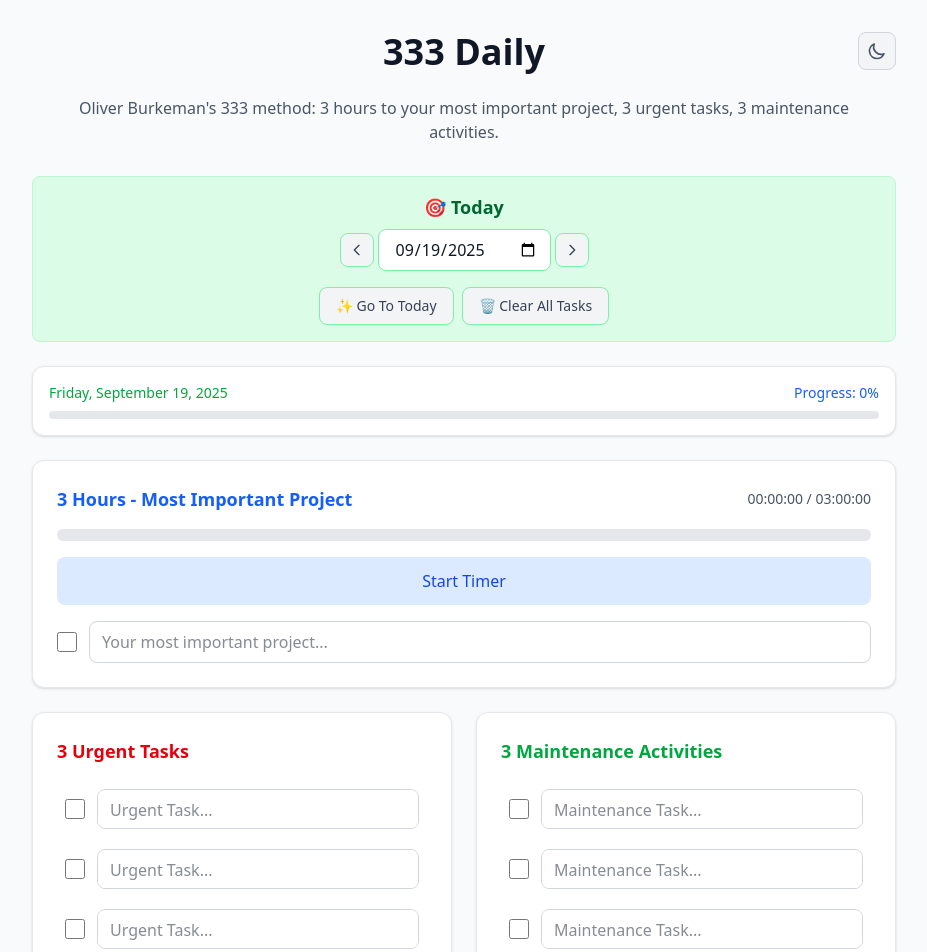
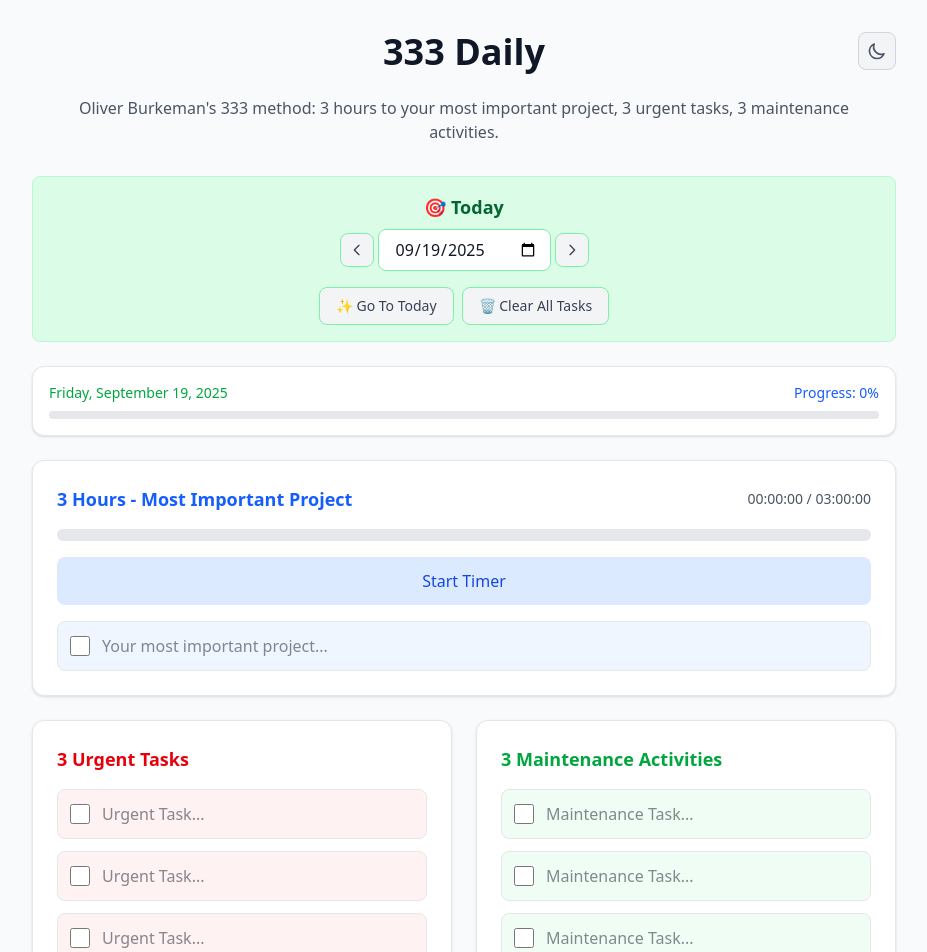
Before and after one commit to rthrs/333daily, a React (Vite) app: page / in a window 1280 px wide. Shown: the top 952 px of the page, without its empty margins (176-1103 px from the left). Built offline with nearby package versions, Linux system fonts and the light colour scheme.

Commit message:
feat: udpate task entries styling

```diff
--- a/src/components/ProjectCategory.jsx
+++ b/src/components/ProjectCategory.jsx
@@ -1,6 +1,7 @@
 import React from 'react'
 import { useDateContext } from '../contexts/DateContext'
 import { formatTime, getTimeProgress } from '../utils/timeUtils'
+import ProjectItem from './ProjectItem'
 
 const ProjectCategory = ({
   title,
@@ -53,22 +54,13 @@
       </div>
 
       <div className="space-y-3">
-        <div className="flex items-center space-x-3">
-          <input
-            type="checkbox"
-            checked={completedTasks}
-            onChange={() => onToggleTask(category)}
-            className="checkbox"
-          />
-          <input
-            key={`project-${currentDate}`}
-            type="text"
-            value={tasks}
-            onChange={(e) => onUpdateTask(category, null, e.target.value)}
-            placeholder="Your most important project..."
-            className={`input-field input-field-dark flex-1 ${completedTasks ? 'line-through text-gray-500 dark:text-gray-400' : ''}`}
-          />
-        </div>
+        <ProjectItem
+          task={tasks}
+          completed={completedTasks}
+          onToggle={() => onToggleTask(category)}
+          onUpdate={(value) => onUpdateTask(category, null, value)}
+          placeholder="Your most important project..."
+        />
       </div>
     </div>
   )
--- /dev/null
+++ b/src/components/ProjectItem.jsx
@@ -0,0 +1,56 @@
+import React, { useEffect, useRef } from 'react'
+import { useDateContext } from '../contexts/DateContext'
+
+const ProjectItem = ({
+  task,
+  completed,
+  onToggle,
+  onUpdate,
+  placeholder
+}) => {
+  const { currentDate } = useDateContext()
+  const textareaRef = useRef(null)
+
+  // Auto-resize textarea on mount and when task changes
+  useEffect(() => {
+    if (textareaRef.current) {
+      // Reset height to 'auto' first to get accurate scrollHeight measurement
+      // This ensures the textarea can both shrink and grow properly
+      textareaRef.current.style.height = 'auto'
+      textareaRef.current.style.height = textareaRef.current.scrollHeight + 'px'
+    }
+  }, [task])
+
+  return (
+    <div className="flex items-center px-3 py-1 rounded-lg bg-blue-50 dark:bg-blue-900/20 border border-gray-200 dark:border-gray-700 hover:bg-blue-100 dark:hover:bg-blue-900/30">
+      {/* Checkbox */}
+      <input
+        type="checkbox"
+        checked={completed}
+        onChange={onToggle}
+        className="checkbox"
+      />
+
+      {/* Project textarea */}
+      <textarea
+        ref={textareaRef}
+        key={`project-input-${currentDate}`}
+        value={task}
+        onChange={(e) => onUpdate(e.target.value)}
+        placeholder={placeholder}
+        className={`task-textarea task-textarea-dark flex-1 ${
+          completed ? 'line-through text-gray-500 dark:text-gray-400' : ''
+        }`}
+        rows={1}
+        onInput={(e) => {
+          // Reset height to 'auto' first to get accurate scrollHeight measurement
+          // This ensures the textarea can both shrink and grow properly
+          e.target.style.height = 'auto'
+          e.target.style.height = e.target.scrollHeight + 'px'
+        }}
+      />
+    </div>
+  )
+}
+
+export default ProjectItem
--- a/src/components/TaskCategory.jsx
+++ b/src/components/TaskCategory.jsx
@@ -52,7 +52,7 @@
         axis="y"
         values={orderedTasks.map(task => task.originalIndex)}
         onReorder={handleReorder}
-        className={`space-y-1 transition-all duration-150 ${
+        className={`space-y-3 transition-all duration-150 ${
           isDragging
             ? 'bg-blue-50 dark:bg-blue-900 border-2 border-dashed border-blue-300 dark:border-blue-600 rounded-lg p-2'
             : ''
@@ -71,6 +71,7 @@
             onUpdate={(value) => onUpdateTask(category, originalIndex, value)}
             placeholderPrefix={placeholderPrefix}
             category={category}
+            color={color}
           />
         ))}
       </Reorder.Group>
--- a/src/components/TaskItem.jsx
+++ b/src/components/TaskItem.jsx
@@ -9,7 +9,8 @@
   onToggle,
   onUpdate,
   placeholderPrefix,
-  category
+  category,
+  color
 }) => {
   const { currentDate } = useDateContext()
   const textareaRef = useRef(null)
@@ -25,17 +26,29 @@
     }
   }, [task])
 
+  // Get background color based on category
+  const getBackgroundColor = () => {
+    if (color === 'text-red-600') {
+      return 'bg-red-50 dark:bg-red-900/20 hover:bg-red-100 dark:hover:bg-red-900/30'
+    } else if (color === 'text-green-600') {
+      return 'bg-green-50 dark:bg-green-900/20 hover:bg-green-100 dark:hover:bg-green-900/30'
+    } else if (color === 'text-blue-600') {
+      return 'bg-blue-50 dark:bg-blue-900/20 hover:bg-blue-100 dark:hover:bg-blue-900/30'
+    }
+    return 'bg-white dark:bg-gray-800 hover:bg-gray-50 dark:hover:bg-gray-700'
+  }
+
   return (
     <Reorder.Item
       value={index}
-      className={`flex items-center space-x-3 p-2 rounded-lg hover:bg-gray-50 dark:hover:bg-gray-800 transition-colors duration-150 ${isDragging ? 'reorder-item-dragging' : 'cursor-grab'}`}
+      className={`flex items-center px-3 py-1 rounded-lg border border-gray-200 dark:border-gray-700 ${getBackgroundColor()} ${isDragging ? 'reorder-item-dragging' : 'cursor-grab'}`}
       style={{
         position: 'relative',
         cursor: isDragging ? 'grabbing' : 'grab',
         transform: isDragging ? 'scale(1.02)' : 'scale(1)',
         zIndex: isDragging ? 1000 : 'auto'
       }}
-      transition={{ duration: 0.15, ease: "easeOut" }}
+      transition={{ duration: 0.1, ease: "easeOut" }}
       onDragStart={() => setIsDragging(true)}
       onDragEnd={() => {
         setIsDragging(false)
--- a/src/index.css
+++ b/src/index.css
@@ -76,6 +76,7 @@
   /* Drag and drop styles - entire item is draggable */
   .reorder-item-dragging {
     cursor: grabbing !important;
+    @apply shadow-md;
   }
 
   .reorder-item-dragging * {
@@ -84,10 +85,10 @@
 
   /* Textarea styles */
   .task-textarea {
-    @apply w-full bg-white px-3 py-2 border border-gray-300 rounded-lg focus:outline-none focus:ring-2 focus:ring-blue-500 focus:border-transparent resize-none min-h-[2.5rem] max-h-32 overflow-y-auto;
+    @apply w-full bg-transparent px-3 py-2 border-0 rounded-lg focus:outline-none focus:ring-0 resize-none min-h-[2.5rem] overflow-y-auto;
   }
 
   .task-textarea-dark {
-    @apply dark:bg-gray-700 dark:text-white dark:border-gray-600;
+    @apply dark:bg-transparent dark:text-white;
   }
 }
```
